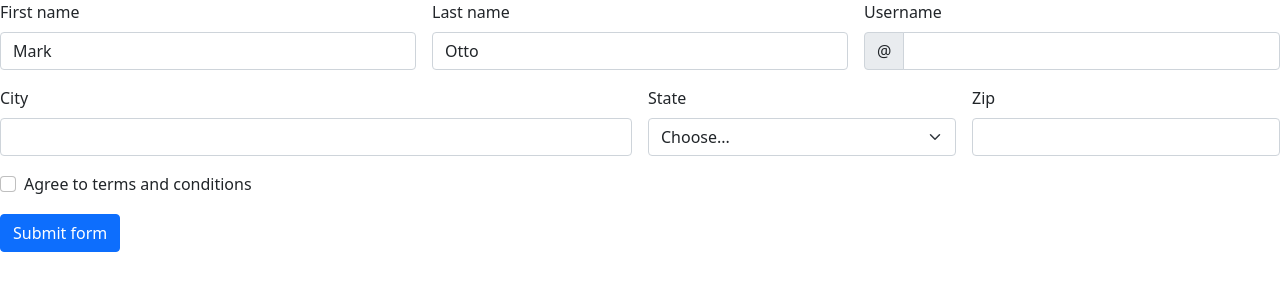
After one commit to Kingsly62/Pitches-Application, a Flask app: page /contact in a window 1280 px wide. The commit adds this page. Shown: the top 300 px of the page. Run offline with Flask 2, Linux system fonts and the light colour scheme; some libraries are stand-ins or nearby versions.

Commit message:
add new changes to the file contact.html

```diff
--- a/main.py
+++ b/main.py
@@ -18,5 +18,10 @@ def signup():
     return render_template('signup.html')
 
 
+@app.route('/contact')
+def contact():
+    return render_template('contact.html')
+
+
 if __name__ == "__main__":
     app.run(debug=True)
--- /dev/null
+++ b/templates/contact.html
@@ -0,0 +1,90 @@
+<link
+  href="https://cdn.jsdelivr.net/npm/bootstrap@5.1.3/dist/css/bootstrap.min.css"
+  rel="stylesheet"
+  integrity="sha384-1BmE4kWBq78iYhFldvKuhfTAU6auU8tT94WrHftjDbrCEXSU1oBoqyl2QvZ6jIW3"
+  crossorigin="anonymous"
+/>
+<form class="row g-3 needs-validation" novalidate>
+  <div class="col-md-4">
+    <label for="validationCustom01" class="form-label">First name</label>
+    <input
+      type="text"
+      class="form-control"
+      id="validationCustom01"
+      value="Mark"
+      required
+    />
+    <div class="valid-feedback">Looks good!</div>
+  </div>
+  <div class="col-md-4">
+    <label for="validationCustom02" class="form-label">Last name</label>
+    <input
+      type="text"
+      class="form-control"
+      id="validationCustom02"
+      value="Otto"
+      required
+    />
+    <div class="valid-feedback">Looks good!</div>
+  </div>
+  <div class="col-md-4">
+    <label for="validationCustomUsername" class="form-label">Username</label>
+    <div class="input-group has-validation">
+      <span class="input-group-text" id="inputGroupPrepend">@</span>
+      <input
+        type="text"
+        class="form-control"
+        id="validationCustomUsername"
+        aria-describedby="inputGroupPrepend"
+        required
+      />
+      <div class="invalid-feedback">Please choose a username.</div>
+    </div>
+  </div>
+  <div class="col-md-6">
+    <label for="validationCustom03" class="form-label">City</label>
+    <input type="text" class="form-control" id="validationCustom03" required />
+    <div class="invalid-feedback">Please provide a valid city.</div>
+  </div>
+  <div class="col-md-3">
+    <label for="validationCustom04" class="form-label">State</label>
+    <select class="form-select" id="validationCustom04" required>
+      <option selected disabled value="">Choose...</option>
+      <option>...</option>
+    </select>
+    <div class="invalid-feedback">Please select a valid state.</div>
+  </div>
+  <div class="col-md-3">
+    <label for="validationCustom05" class="form-label">Zip</label>
+    <input type="text" class="form-control" id="validationCustom05" required />
+    <div class="invalid-feedback">Please provide a valid zip.</div>
+  </div>
+  <div class="col-12">
+    <div class="form-check">
+      <input
+        class="form-check-input"
+        type="checkbox"
+        value=""
+        id="invalidCheck"
+        required
+      />
+      <label class="form-check-label" for="invalidCheck">
+        Agree to terms and conditions
+      </label>
+      <div class="invalid-feedback">You must agree before submitting.</div>
+    </div>
+  </div>
+  <div class="col-12">
+    <button class="btn btn-primary" type="submit">Submit form</button>
+  </div>
+</form>
+<script
+  src="https://cdn.jsdelivr.net/npm/@popperjs/core@2.10.2/dist/umd/popper.min.js"
+  integrity="sha384-7+zCNj/IqJ95wo16oMtfsKbZ9ccEh31eOz1HGyDuCQ6wgnyJNSYdrPa03rtR1zdB"
+  crossorigin="anonymous"
+></script>
+<script
+  src="https://cdn.jsdelivr.net/npm/bootstrap@5.1.3/dist/js/bootstrap.min.js"
+  integrity="sha384-QJHtvGhmr9XOIpI6YVutG+2QOK9T+ZnN4kzFN1RtK3zEFEIsxhlmWl5/YESvpZ13"
+  crossorigin="anonymous"
+></script>
--- a/templates/landing.html
+++ b/templates/landing.html
@@ -12,9 +12,9 @@
         <li class="text-white">Home</li>
         <li class="text-white">Social-Media</li>
         <li class="text-white">About-Us</li>
-        <li class="text-white">Contact-Us</li>
-        <li class="text-white">Login</li>
-        <li class="text-white">Register</li>
+        <li class="text-white"><a href="/contact">Contact-Us</a></li>
+        <li class="text-white"><a href="/signin">Login</a></li>
+        <li class="text-white"><a href="/signup">Register</a></li>
       </div>
     </div>
   </div>
--- a/templates/signup.html
+++ b/templates/signup.html
@@ -0,0 +1 @@
+<h1>Sign Up in the form below</h1>
```
Also changed, not shown: static/css/contact.css (added).
